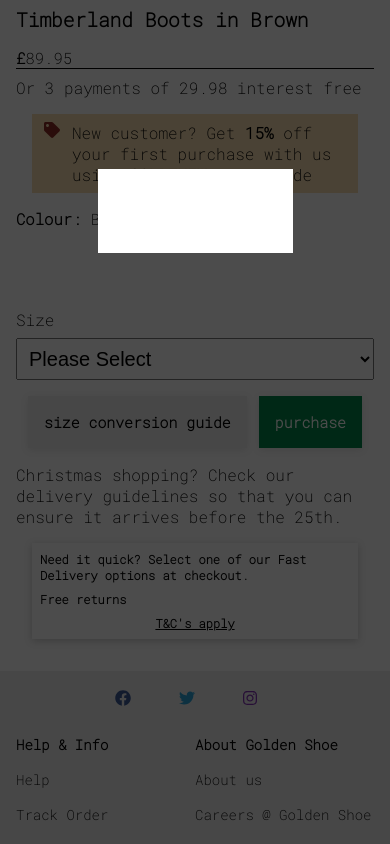
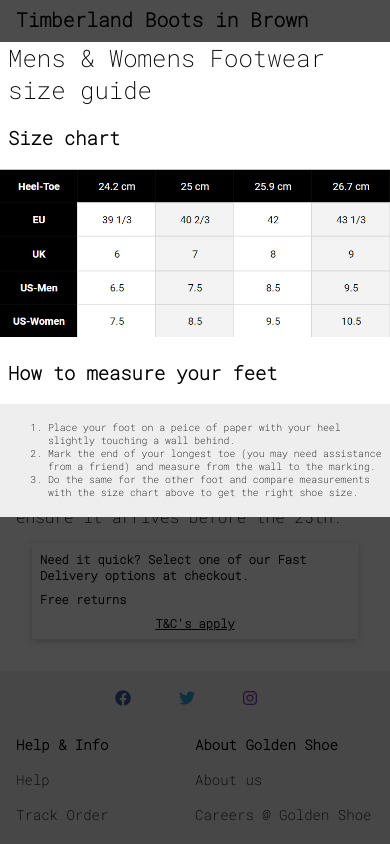
Before and after one commit to patchinator/golden_shoe, a Next.js app: page /mens/timberland-boots in a window 390 px wide. Both pictures are taken after a click on the button "size conversion guide". Shown: the part 589-1433 px from the top of the page. Built offline with nearby package versions, Linux system fonts and the light colour scheme; a web font is replaced by a local one.

Commit message:
added conversion chart for shoe size modal. added media queries for modal to support mobile

```diff
--- a/components/UI/Modals/Modal.js
+++ b/components/UI/Modals/Modal.js
@@ -1,9 +1,34 @@
 import style from "./Modal.module.scss";
+import Image from "next/image";
+import shoeSizeImage from "../../../assets/shoe_size_conversion.png";
 
 const Modal = (props) => {
   return (
     <div onClick={props.hideModal} className={style.modal_backdrop}>
-      <div className={style.modal}></div>
+      <div className={style.modal}>
+        <div className={style.title}>Mens & Womens Footwear size guide</div>
+        <h3>Size chart</h3>
+        <div className={style.size_chart}>
+          <Image src={shoeSizeImage} alt="Shoe size conversion guide" />
+        </div>
+        <h3>How to measure your feet</h3>
+        <div className={style.measure_guide}>
+          <ol>
+            <li>
+              Place your foot on a peice of paper with your heel slightly
+              touching a wall behind.
+            </li>
+            <li>
+              Mark the end of your longest toe (you may need assistance from a
+              friend) and measure from the wall to the marking.
+            </li>
+            <li>
+              Do the same for the other foot and compare measurements with the
+              size chart above to get the right shoe size.
+            </li>
+          </ol>
+        </div>
+      </div>
     </div>
   );
 };
--- a/components/UI/Modals/Modal.module.scss
+++ b/components/UI/Modals/Modal.module.scss
@@ -1,3 +1,6 @@
+@import "../../../styles/colors.scss";
+@import "../../../styles/media.scss";
+
 .modal_backdrop {
   position: fixed;
   top: 0;
@@ -9,11 +12,56 @@
 
   .modal {
     position: fixed;
-    top: 20%;
+    top: 5%;
     right: 50%;
     transform: translate(50%, 0);
-    width: 50%;
-    height: 10%;
+    width: 60%;
     background: white;
+    padding: 0.5rem;
+
+    @media screen and (max-width: $tablet) {
+      width: 85%;
+    }
+
+    @media screen and (max-width: $phone) {
+      width: 100%;
+      padding: unset;
+    }
+
+    .title {
+      font-size: 2.2vw;
+      margin-bottom: 1rem;
+
+      @media screen and (max-width: $phone) {
+        font-size: 1.5rem;
+        padding-left: 0.5rem;
+      }
+    }
+
+    .size_chart {
+      @media screen and (max-width: $phone) {
+        width: 180%;
+      }
+    }
+
+    h3 {
+      @media screen and (max-width: $phone) {
+        padding-left: 0.5rem;
+      }
+    }
+
+    .measure_guide {
+      background: $color_footer;
+      padding: 0.5rem;
+      font-size: 1vw;
+
+      @media screen and (max-width: $tablet) {
+        font-size: 1.5vw;
+      }
+
+      @media screen and (max-width: $phone) {
+        font-size: 2.5vw;
+      }
+    }
   }
 }
```
Also changed, not shown: assets/shoe_size_conversion.png (added).
